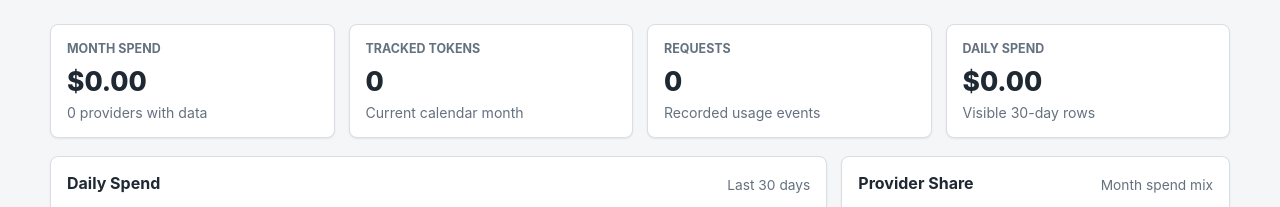
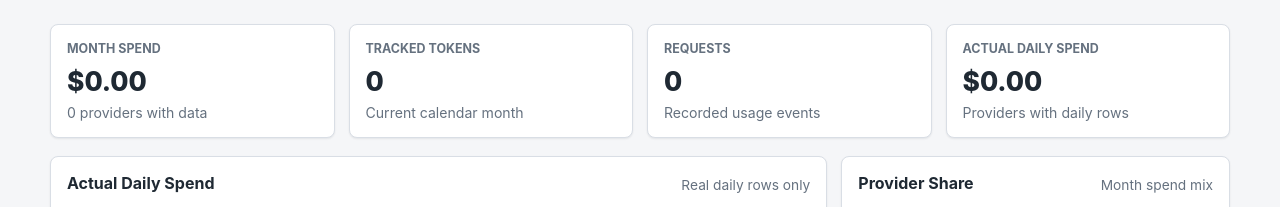
Before and after one commit to pony-maggie/api_spend_dashboard, a FastAPI app: page / in a window 1280 px wide. Shown: the part 81-288 px from the top of the page. Run offline with FastAPI, Linux system fonts and the light colour scheme; data that the repository does not hold is empty.

Commit message:
ui: clarify daily and monthly spend basis

```diff
--- a/src/api_spend_dashboard/services/queries.py
+++ b/src/api_spend_dashboard/services/queries.py
@@ -118,6 +118,11 @@ class DashboardQueries:
                     ELSE COALESCE(SUM(cost_amount), 0)
                 END AS cost,
                 CASE WHEN COUNT(cost_amount) = 0 THEN 0 ELSE 1 END AS cost_available,
+                CASE
+                    WHEN SUM(CASE WHEN granularity = 'day' THEN 1 ELSE 0 END) > 0
+                    THEN 'actual_daily'
+                    ELSE 'month_snapshot'
+                END AS cost_basis,
                 COALESCE(SUM(total_tokens), 0) AS total_tokens,
                 COALESCE(SUM(requests), 0) AS total_requests
             FROM selected_snapshots
--- a/src/api_spend_dashboard/static/app.js
+++ b/src/api_spend_dashboard/static/app.js
@@ -85,9 +85,9 @@ function renderSummaryCards(summaryData) {
       subtext: "Recorded usage events",
     },
     {
-      label: "Daily spend",
+      label: "Actual daily spend",
       value: formatCurrency(totalDailyCost),
-      subtext: "Visible 30-day rows",
+      subtext: "Providers with daily rows",
     },
   ];
 
@@ -128,11 +128,12 @@ function renderProviders(statuses, summaryData) {
       const spendText = totals.length
         ? `Month spend ${totals.map(formatProviderTotal).join(", ")}`
         : "No spend snapshot for this month";
+      const basisText = totals.length ? formatCostBasis(totals) : "";
       const detail = config.last_error
         ? config.last_error
         : missing.length
           ? `Missing ${missing.join(", ")}`
-          : spendText;
+          : [spendText, basisText].filter(Boolean).join(" · ");
 
       return `
         <article class="provider-card">
@@ -150,6 +151,17 @@ function formatProviderTotal(row) {
     return `${row.currency || "USD"} unavailable`;
   }
   return formatCurrencyWithCode(row.cost, row.currency);
+}
+
+function formatCostBasis(rows) {
+  const bases = [...new Set(rows.map((row) => row.cost_basis).filter(Boolean))];
+  if (bases.includes("actual_daily")) {
+    return "actual daily";
+  }
+  if (bases.includes("month_snapshot")) {
+    return "month snapshot";
+  }
+  return "";
 }
 
 function buildDailyDatasets(dailyCosts) {
--- a/src/api_spend_dashboard/templates/index.html
+++ b/src/api_spend_dashboard/templates/index.html
@@ -29,11 +29,11 @@
         <section class="chart-grid" aria-label="Spend charts">
           <article class="panel">
             <div class="panel-heading">
-              <h2>Daily Spend</h2>
-              <span>Last 30 days</span>
+              <h2>Actual Daily Spend</h2>
+              <span>Real daily rows only</span>
             </div>
             <div class="chart-frame">
-              <canvas id="trend-chart" aria-label="Daily spend by provider" role="img">
+              <canvas id="trend-chart" aria-label="Actual daily spend by provider" role="img">
                 Daily spend chart unavailable.
               </canvas>
               <p id="trend-chart-state" class="chart-state" aria-live="polite"></p>
```
Also changed, not shown: tests/test_db.py (+3 -0 lines).
